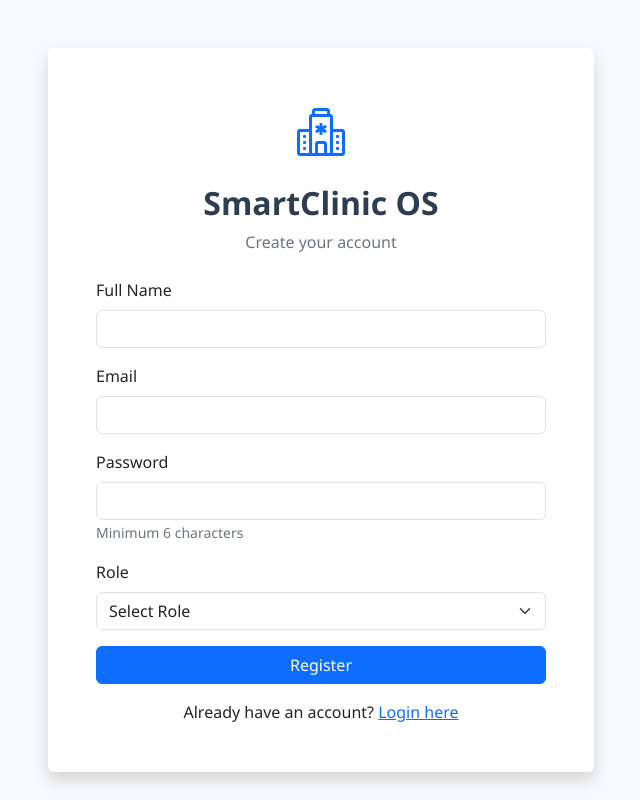
After one commit to Aman9y/TECHBLITZ26_StackOfError, a Flask app: page /register in a window 1280 px wide. The commit adds this page. Shown: the whole page, without its empty margins (319-959 px from the left). Run offline with Flask 3, Linux system fonts and the light colour scheme; some libraries are stand-ins or nearby versions.

Commit message:
registeration

```diff
--- a/routes/auth_routes.py
+++ b/routes/auth_routes.py
@@ -35,6 +35,35 @@ def login():
 
     return render_template('login.html')
 
+@auth_bp.route('/register', methods=['GET', 'POST'])
+def register():
+    if request.method == 'POST':
+        from werkzeug.security import generate_password_hash
+        from database import db
+
+        name = request.form.get('name')
+        email = request.form.get('email')
+        password = request.form.get('password')
+        role = request.form.get('role')
+
+        if User.query.filter_by(email=email).first():
+            flash('Email already registered', 'error')
+            return redirect(url_for('auth.register'))
+
+        user = User(
+            name=name,
+            email=email,
+            password=generate_password_hash(password),
+            role=role
+        )
+        db.session.add(user)
+        db.session.commit()
+
+        flash('Registration successful! Please login.', 'success')
+        return redirect(url_for('auth.login'))
+
+    return render_template('register.html')
+
 @auth_bp.route('/logout')
 def logout():
     session.clear()
--- a/templates/login.html
+++ b/templates/login.html
@@ -26,6 +26,10 @@
                         <button type="submit" class="btn btn-primary w-100">Login</button>
                     </form>
 
+                    <div class="text-center mt-3">
+                        <p class="mb-0">Don't have an account? <a href="/register">Register here</a></p>
+                    </div>
+
                     <div class="mt-4 p-3 bg-light rounded">
                         <small class="text-muted">
                             <strong>Demo Credentials:</strong><br>
--- /dev/null
+++ b/templates/register.html
@@ -0,0 +1,50 @@
+{% extends "base.html" %}
+
+{% block title %}Register - SmartClinic OS{% endblock %}
+
+{% block content %}
+<div class="container">
+    <div class="row justify-content-center mt-5">
+        <div class="col-md-6">
+            <div class="card shadow">
+                <div class="card-body p-5">
+                    <div class="text-center mb-4">
+                        <i class="bi bi-hospital text-primary" style="font-size: 3rem;"></i>
+                        <h2 class="mt-3">SmartClinic OS</h2>
+                        <p class="text-muted">Create your account</p>
+                    </div>
+
+                    <form method="POST" action="/register">
+                        <div class="mb-3">
+                            <label for="name" class="form-label">Full Name</label>
+                            <input type="text" class="form-control" id="name" name="name" required>
+                        </div>
+                        <div class="mb-3">
+                            <label for="email" class="form-label">Email</label>
+                            <input type="email" class="form-control" id="email" name="email" required>
+                        </div>
+                        <div class="mb-3">
+                            <label for="password" class="form-label">Password</label>
+                            <input type="password" class="form-control" id="password" name="password" required minlength="6">
+                            <small class="text-muted">Minimum 6 characters</small>
+                        </div>
+                        <div class="mb-3">
+                            <label for="role" class="form-label">Role</label>
+                            <select class="form-select" id="role" name="role" required>
+                                <option value="">Select Role</option>
+                                <option value="receptionist">Receptionist</option>
+                                <option value="doctor">Doctor</option>
+                            </select>
+                        </div>
+                        <button type="submit" class="btn btn-primary w-100">Register</button>
+                    </form>
+
+                    <div class="text-center mt-3">
+                        <p class="mb-0">Already have an account? <a href="/login">Login here</a></p>
+                    </div>
+                </div>
+            </div>
+        </div>
+    </div>
+</div>
+{% endblock %}
```
